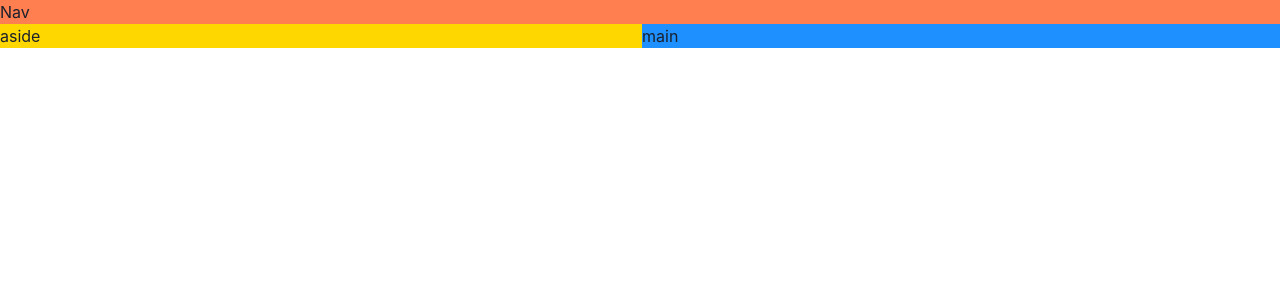
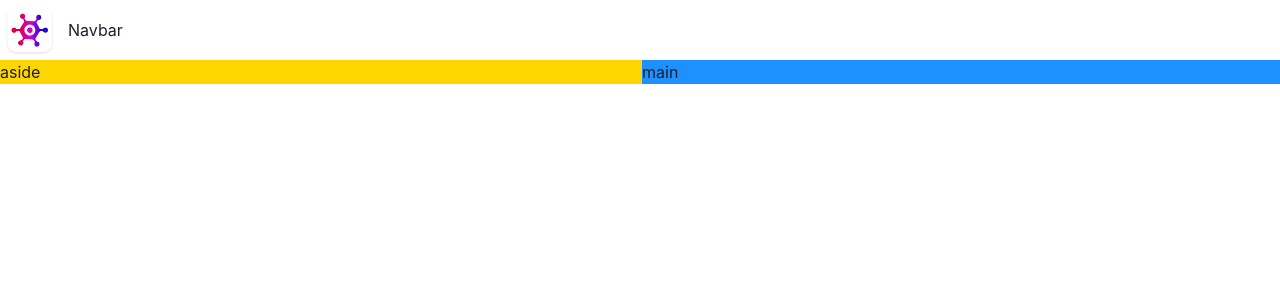
Before and after one commit to mowhammadali/rawg, a React (Vite) app: page / in a window 1280 px wide. Shown: the top 300 px of the page. Built offline with nearby package versions, Linux system fonts and the light colour scheme.

Commit message:
implement navbar

```diff
--- a/src/App.tsx
+++ b/src/App.tsx
@@ -1,4 +1,5 @@
 import { Grid, GridItem , Show } from '@chakra-ui/react'
+import Navbar from './components/navbar/Navbar';
 
 const App = () => {
     return (
@@ -6,8 +7,8 @@
             base: `"nav" "main"`,
             lg: `"nav nav" "aside main"`
         }}>
-            <GridItem area="nav" bg="coral">
-                Nav
+            <GridItem area="nav">
+                <Navbar />
             </GridItem>
             <Show above="lg">
                 <GridItem area="aside" bg="gold">
--- /dev/null
+++ b/src/components/navbar/Navbar.tsx
@@ -0,0 +1,12 @@
+import { HStack, Image, Text } from "@chakra-ui/react"
+
+const Navbar = () => {
+    return (
+        <HStack>
+            <Image src="./assets/logo/logo.webp" boxSize="60px"/>
+            <Text>Navbar</Text>
+        </HStack>
+    )
+}
+
+export default Navbar
```
Also changed, not shown: public/assets/logo/logo.webp (added).
